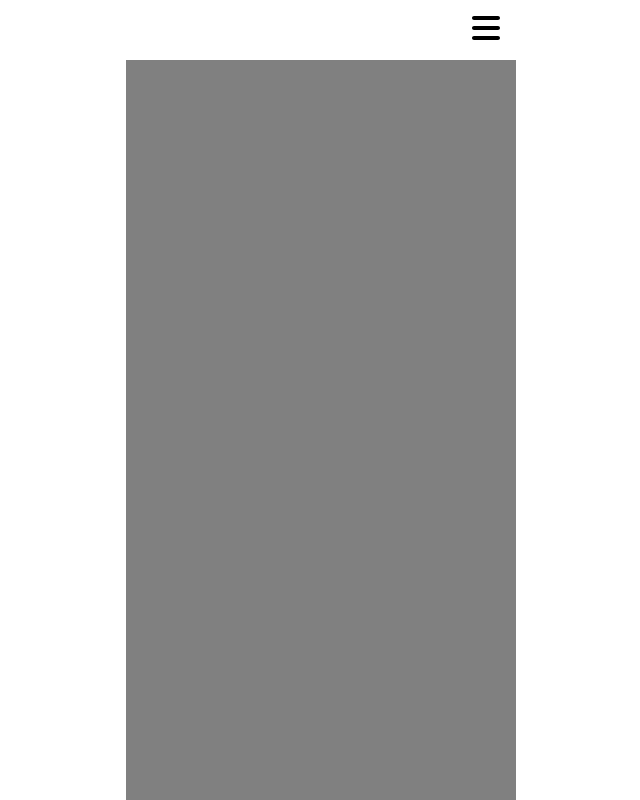
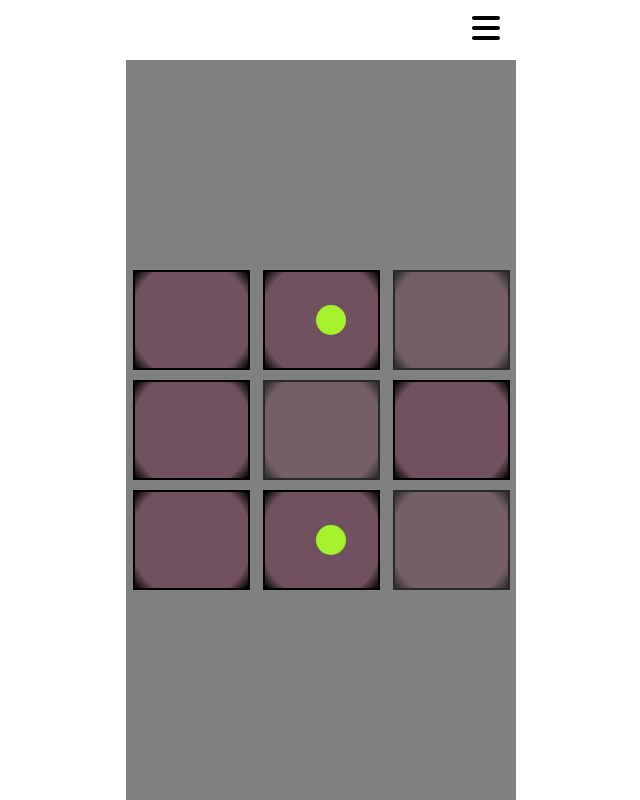
Before and after one commit to ChiaHsuan/vue-project, a Vue app: page / in a window 1280 px wide. Shown: the whole page, without its empty margins (319-959 px from the left). Built offline with nearby package versions, Linux system fonts and the light colour scheme.

Commit message:
feat: 九宮格

```diff
--- a/src/App.vue
+++ b/src/App.vue
@@ -2,6 +2,7 @@
 import { computed, ref, onMounted, onUnmounted } from 'vue'
 import apiData from './assets/exampleData.json'
 import ListItem from './components/ListItem.vue'
+import TheSquare from './components/TheSquare.vue'
 
 const showMenu = ref(false)
 const defaultData = apiData.map((item) => {
@@ -42,7 +43,9 @@ function closeMenu() {
       <ListItem :data="currentData" />
     </div>
     <!-- 九宮格 -->
-    <div class="content"></div>
+    <div class="content">
+      <TheSquare />
+    </div>
   </div>
 </template>
 
--- /dev/null
+++ b/src/components/TheSquare.vue
@@ -0,0 +1,82 @@
+<script setup>
+import { ref } from 'vue'
+
+const square = ref(new Array(9))
+</script>
+
+<template>
+  <div class="flex-wrapper">
+    <div
+      class="sqaure"
+      v-for="(item, index) in square"
+      :key="index"
+      :class="[2, 4, 8].includes(index) ? 'sqaure__fade' : ''"
+    ></div>
+    <div class="dot top"></div>
+    <div class="dot bottom"></div>
+  </div>
+</template>
+
+<style scoped>
+.flex-wrapper {
+  width: 100%;
+  display: flex;
+  flex-wrap: wrap;
+  position: relative;
+  overflow: hidden;
+  justify-content: space-around;
+}
+.sqaure {
+  height: 100px;
+  width: 30%;
+  margin: 5px 0;
+  border: black solid 2px;
+  background: radial-gradient(circle, rgba(113, 81, 95, 1) 81%, rgba(0, 0, 0, 1) 100%);
+  justify-content: space-evenly;
+}
+
+.sqaure__fade {
+  animation: fade 2s infinite 1s;
+}
+
+@keyframes fade {
+  0% {
+    opacity: 1;
+  }
+  50% {
+    opacity: 0.6;
+  }
+  100% {
+    opacity: 1;
+  }
+}
+
+.dot {
+  width: 30px;
+  height: 30px;
+  background-color: #a5f12b;
+  position: absolute;
+  border-radius: 50%;
+  animation: slide 2s infinite 1s;
+  z-index: 1;
+  left: calc(16.66% - 15px);
+}
+.top {
+  top: calc(16.66% - 15px);
+}
+
+.bottom {
+  top: calc(83.33% - 15px);
+}
+
+@keyframes slide {
+  0% {
+  }
+  80% {
+    left: calc(83.33% - 15px);
+  }
+  100% {
+    left: 100%;
+  }
+}
+</style>
```
